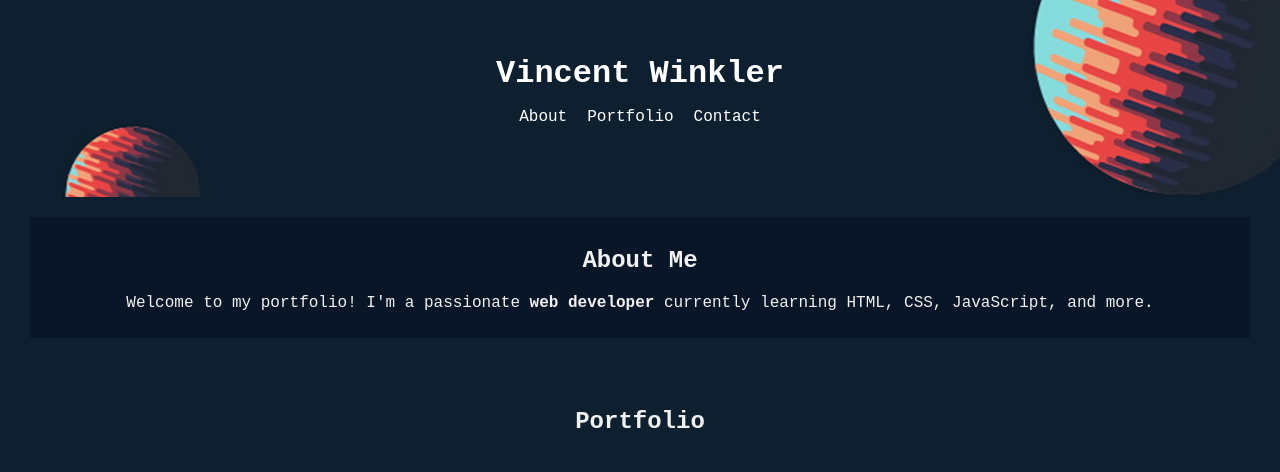
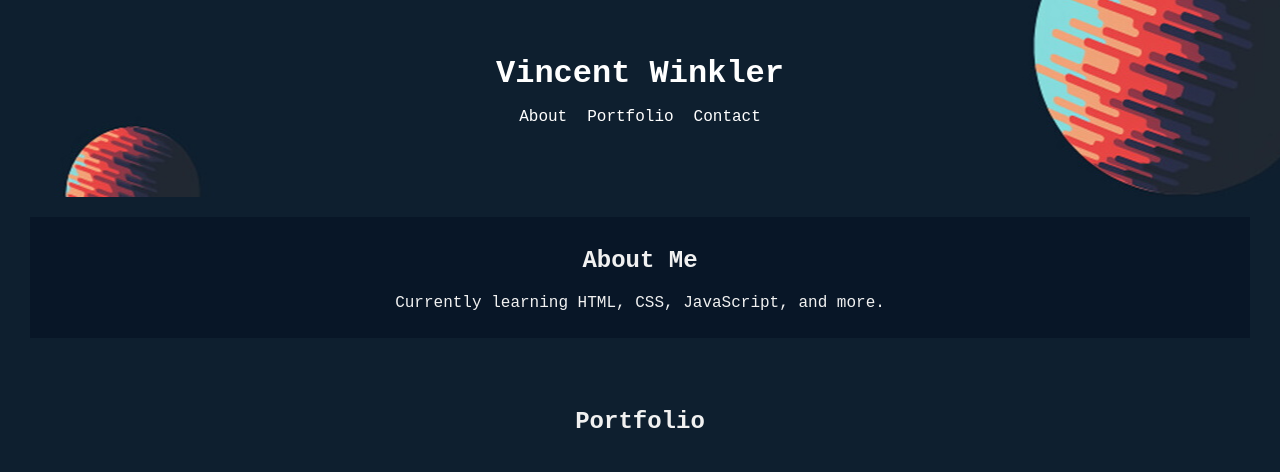
Before and after one commit to Driperino/vwpersonalwebsite, a plain HTML site: page index.html in a window 1280 px wide. Shown: the top 472 px of the page. Drawn offline with Linux system fonts and the light colour scheme.

Commit message:
updated about

```diff
--- a/index.html
+++ b/index.html
@@ -23,7 +23,7 @@
     <section id="about">
         <div class="container abt">
             <h2>About Me</h2>
-            <p >Welcome to my portfolio! I'm a passionate <strong>web developer</strong> currently learning HTML, CSS, JavaScript, and more.</p>
+            <p >Currently learning HTML, CSS, JavaScript, and more.</p>
         </div>
     </section>
 
```
